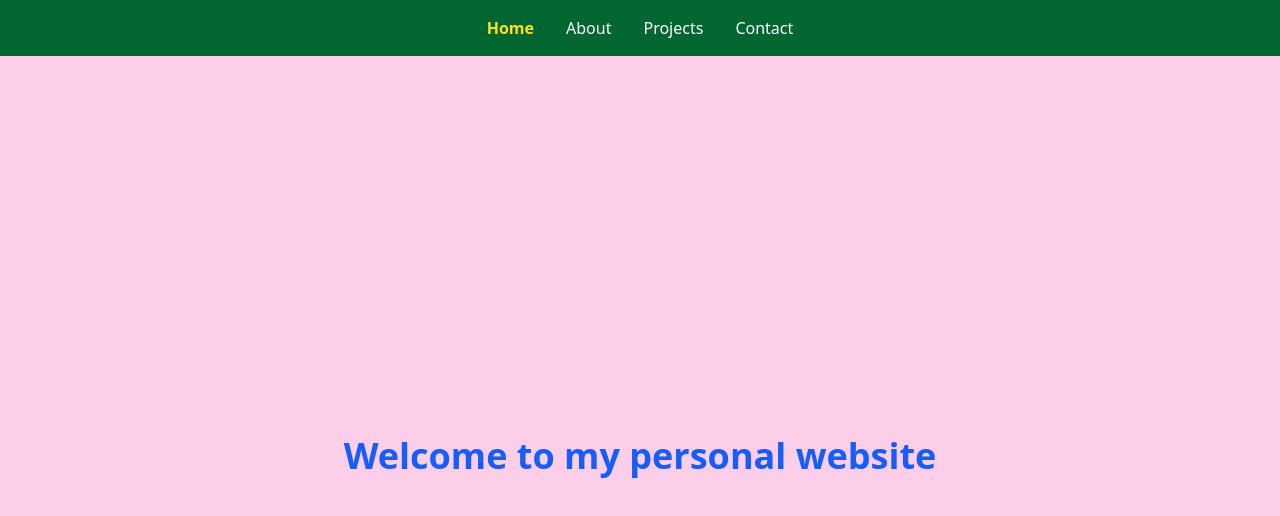
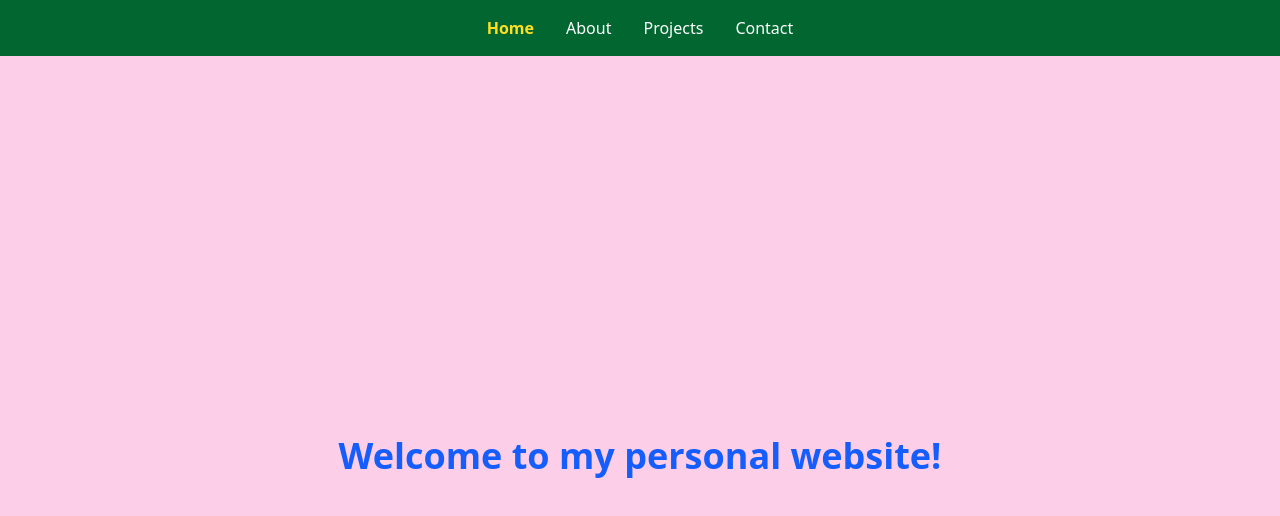
Before and after one commit to arka-sahoo/arkasahoo.com, a React (Vite) app: page / in a window 1280 px wide. Shown: the top 516 px of the page. Built offline with nearby package versions, Linux system fonts and the light colour scheme.

Commit message:
Update text

```diff
--- a/src/pages/Home.jsx
+++ b/src/pages/Home.jsx
@@ -2,7 +2,7 @@ export const Home = () => {
   return (
     <div className="bg-pink-200 min-h-screen flex items-center justify-center">
       <h1 className="text-4xl font-bold text-blue-600">
-        Welcome to my personal website
+        Welcome to my personal website!
       </h1>
     </div>
   );
```
